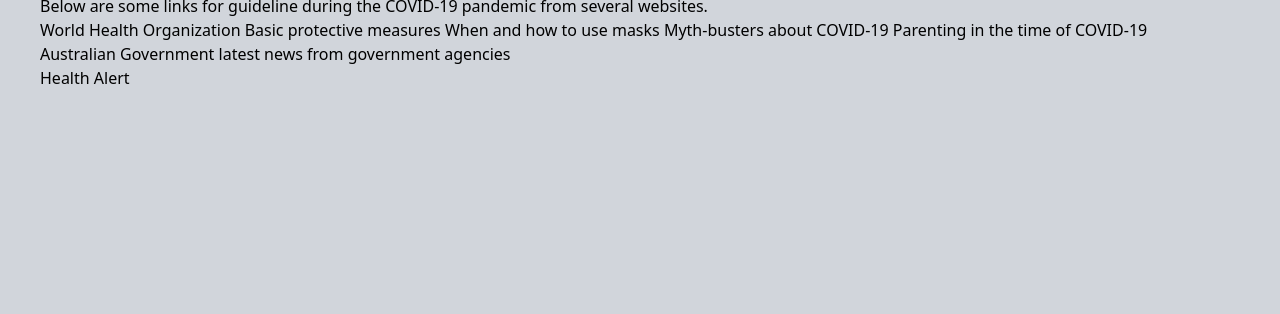
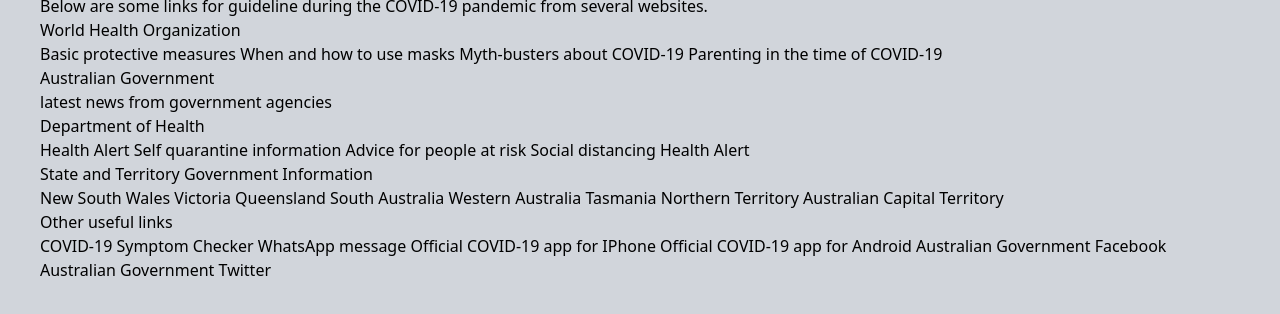
Before and after one commit to amarr001/Project-1, a plain HTML site: page guide.html in a window 1280 px wide. Shown: the part 164-478 px from the top of the page. Drawn offline with nearby package versions, Linux system fonts and the light colour scheme.

Commit message:
more links add

```diff
--- a/guide.html
+++ b/guide.html
@@ -32,20 +32,44 @@
     <main>
         <div class="block overflow-hidden p-4 p-10">
             <div class="block font-sans text-4xl font-bold text-gray-800 italic text-center">Guide to Stay Healthy</div>
-                <p>Below are some links for guideline during the COVID-19 pandemic from several websites.</p>
 
-            <div>World Health Organization
+            <p>Below are some links for guideline during the COVID-19 pandemic from several websites.</p>
+
+            <div>World Health Organization</br>
                 <a href="https://www.who.int/emergencies/diseases/novel-coronavirus-2019/advice-for-public">Basic protective measures</a>
                 <a href="https://www.who.int/emergencies/diseases/novel-coronavirus-2019/advice-for-public/when-and-how-to-use-masks">When and how to use masks</a>
                 <a href="https://www.who.int/emergencies/diseases/novel-coronavirus-2019/advice-for-public/myth-busters">Myth-busters about COVID-19</a>
                 <a href="https://www.who.int/emergencies/diseases/novel-coronavirus-2019/advice-for-public/healthy-parenting">Parenting in the time of COVID-19</a>
             </div>
-            <div>Australian Government
+            <div>Australian Government</br>
                 <a href="https://www.australia.gov.au/">latest news from government agencies</a>
-                <div>
+                <div>Department of Health</br>
+                    <a href="https://www.health.gov.au/news/health-alerts/novel-coronavirus-2019-ncov-health-alert">Health Alert</a>
+                    <a href="https://www.health.gov.au/news/health-alerts/novel-coronavirus-2019-ncov-health-alert/how-to-protect-yourself-and-others-from-coronavirus-covid-19/self-isolation-self-quarantine-for-coronavirus-covid-19">Self quarantine information</a>
+                    <a href="https://www.health.gov.au/news/health-alerts/novel-coronavirus-2019-ncov-health-alert/advice-for-people-at-risk-of-coronavirus-covid-19">Advice for people at risk</a>
+                    <a href="https://www.health.gov.au/news/health-alerts/novel-coronavirus-2019-ncov-health-alert/how-to-protect-yourself-and-others-from-coronavirus-covid-19/social-distancing-for-coronavirus-covid-19">Social distancing</a>
                     <a href="https://www.health.gov.au/news/health-alerts/novel-coronavirus-2019-ncov-health-alert">Health Alert</a>
                 </div>
+                <div>State and Territory Government Information</br>
+                    <a href="https://preview.nsw.gov.au/covid-19">New South Wales</a>
+                    <a href="https://www.dhhs.vic.gov.au/coronavirus">Victoria</a>
+                    <a href="https://www.qld.gov.au/health/conditions/health-alerts/coronavirus-covid-19">Queensland</a>
+                    <a href="https://www.sa.gov.au/covid-19">South Australia</a>
+                    <a href="https://www.wa.gov.au/government/covid-19-coronavirus">Western Australia</a>
+                    <a href="https://coronavirus.tas.gov.au/">Tasmania</a>
+                    <a href="https://coronavirus.nt.gov.au/">Northern Territory</a>
+                    <a href="https://www.covid19.act.gov.au/">Australian Capital Territory</a>
+                </div>
+                <div>Other useful links</br>
+                    <a href="https://www.healthdirect.gov.au/symptom-checker/tool/basic-details">COVID-19 Symptom Checker</a>
+                    <a href="https://api.whatsapp.com/send?phone=61400253787&text=To%20learn%20more%20about%20COVID-19%20in%20Australia%2c%20press%20the%20send%20button%20%e2%86%92&source=&data=">WhatsApp message</a>
+                    <a href="https://apps.apple.com/au/app/coronavirus-australia/id1503846231">Official COVID-19 app for IPhone</a>
+                    <a href="https://play.google.com/store/apps/details?id=au.gov.health.covid19">Official COVID-19 app for Android</a>
+                    <a href="https://www.facebook.com/ausgov/">Australian Government Facebook</a>
+                    <a href="https://twitter.com/ausgov">Australian Government Twitter</a>
+                </div>
 
+            </div>
 
             </div>
         </div>
```
